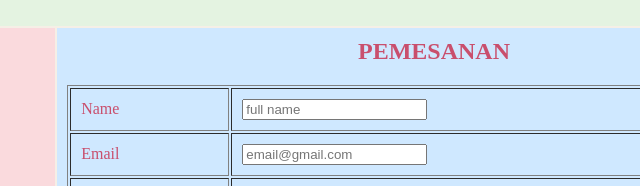
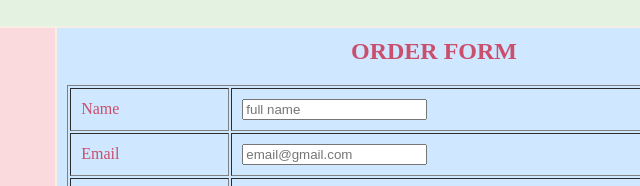
Before and after one commit to Saskia10525001/Web-UTS-KATI, a plain HTML site: page booking.html in a window 1280 px wide. Shown: the part 551-737 px from the top of the page, 206-846 px from the left. Drawn offline with Linux system fonts and the light colour scheme.

Commit message:
Update booking.html

```diff
--- a/booking.html
+++ b/booking.html
@@ -88,7 +88,7 @@ Custom Tumbler Aesthetic
 <a name="kontak"></a>
 <font color="#C94F6D">
 <center>
-<h2>PEMESANAN</h2>
+<h2>ORDER FORM</h2>
 </center>
 
 <form>
```
